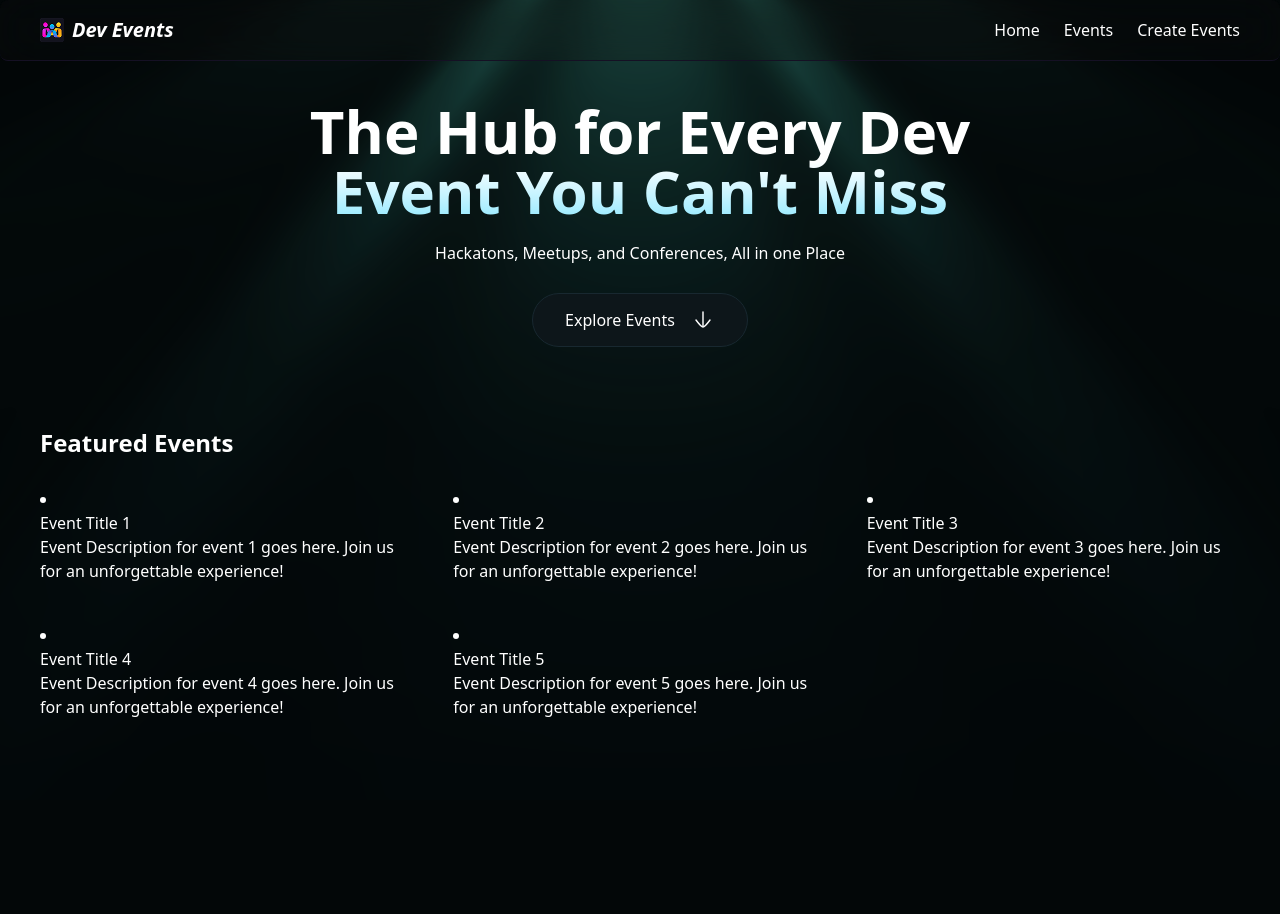
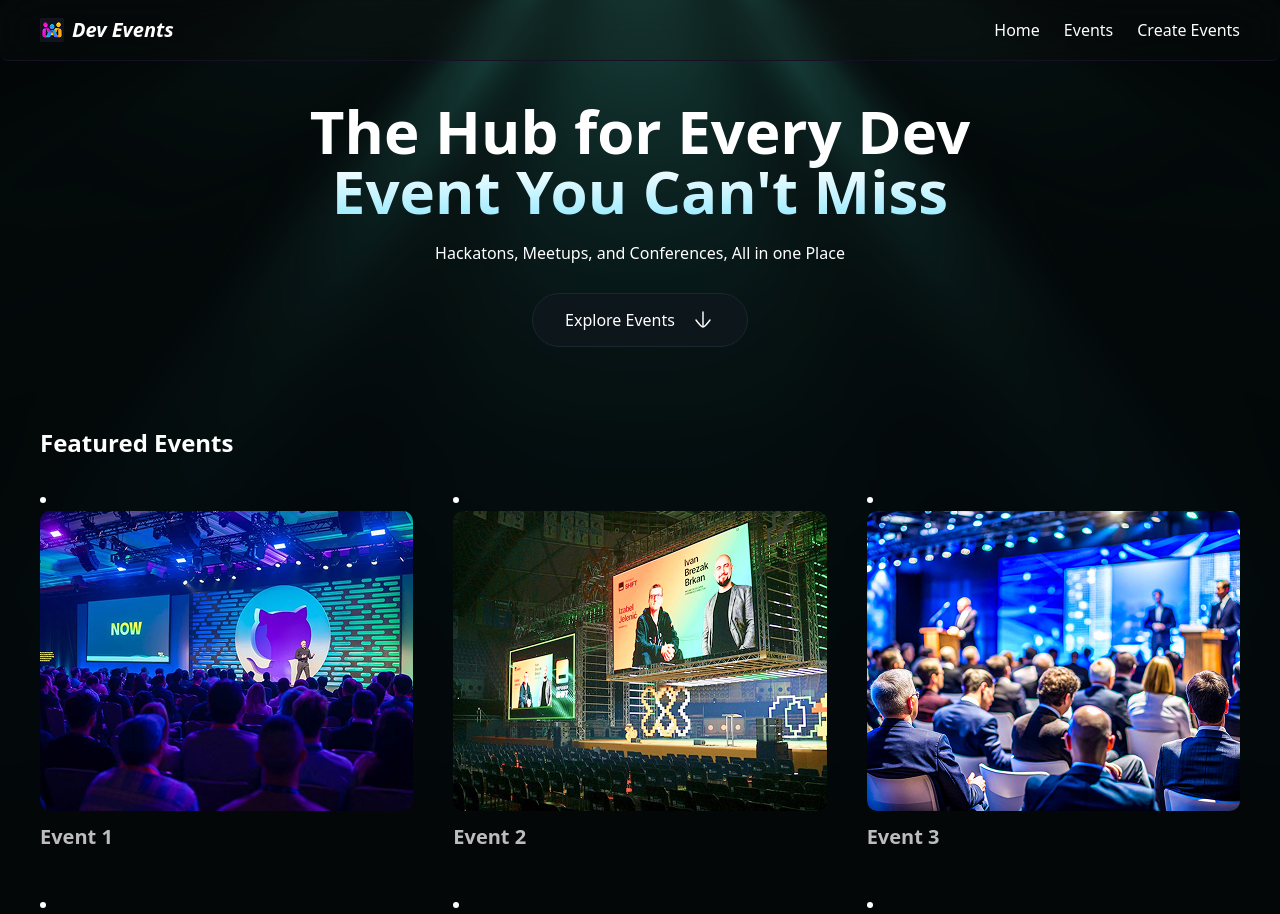
Before and after one commit to Kelith/dev_event_platform, a Next.js app: page / in a window 1280 px wide. Shown: the top 914 px of the page. Before the commit the page ends 800 px from the top, so only its background shows below. Built offline with nearby package versions, Linux system fonts and the light colour scheme; a web font is replaced by a local one.

Commit message:
Add EventCard component and update event listing to use it

```diff
--- a/src/app/page.tsx
+++ b/src/app/page.tsx
@@ -1,4 +1,14 @@
+import EventCard from "@/components/EventCard";
 import ExploreBtn from "@/components/ExploreBtn";
+
+const events = [
+  { image: "/images/event1.png", title: "Event  1" },
+  { image: "/images/event2.png", title: "Event  2" },
+  { image: "/images/event3.png", title: "Event  3" },
+  { image: "/images/event4.png", title: "Event  4" },
+  { image: "/images/event5.png", title: "Event  5" },
+  { image: "/images/event6.png", title: "Event  6" },
+];
 
 const Page = () => {
   return (
@@ -16,13 +26,9 @@ const Page = () => {
         <h3>Featured Events</h3>
 
         <ul className="events">
-          {[1, 2, 3, 4, 5].map((event) => (
-            <li key={event} className="event-card">
-              <h4>Event Title {event}</h4>
-              <p>
-                Event Description for event {event} goes here. Join us for an
-                unforgettable experience!
-              </p>
+          {events.map((event) => (
+            <li key={event.title}>
+              <EventCard {...event} />
             </li>
           ))}
         </ul>
--- /dev/null
+++ b/src/components/EventCard.tsx
@@ -0,0 +1,24 @@
+import Image from "next/image";
+import Link from "next/link";
+
+interface Props {
+  title: string;
+  image: string;
+}
+
+const EventCard = ({ title, image }: Props) => {
+  return (
+    <Link href="/" id="event-card">
+      <Image
+        src={image}
+        alt={title}
+        width={410}
+        height={300}
+        className="poster"
+      />
+      <p className="title">{title}</p>
+    </Link>
+  );
+};
+
+export default EventCard;
```
